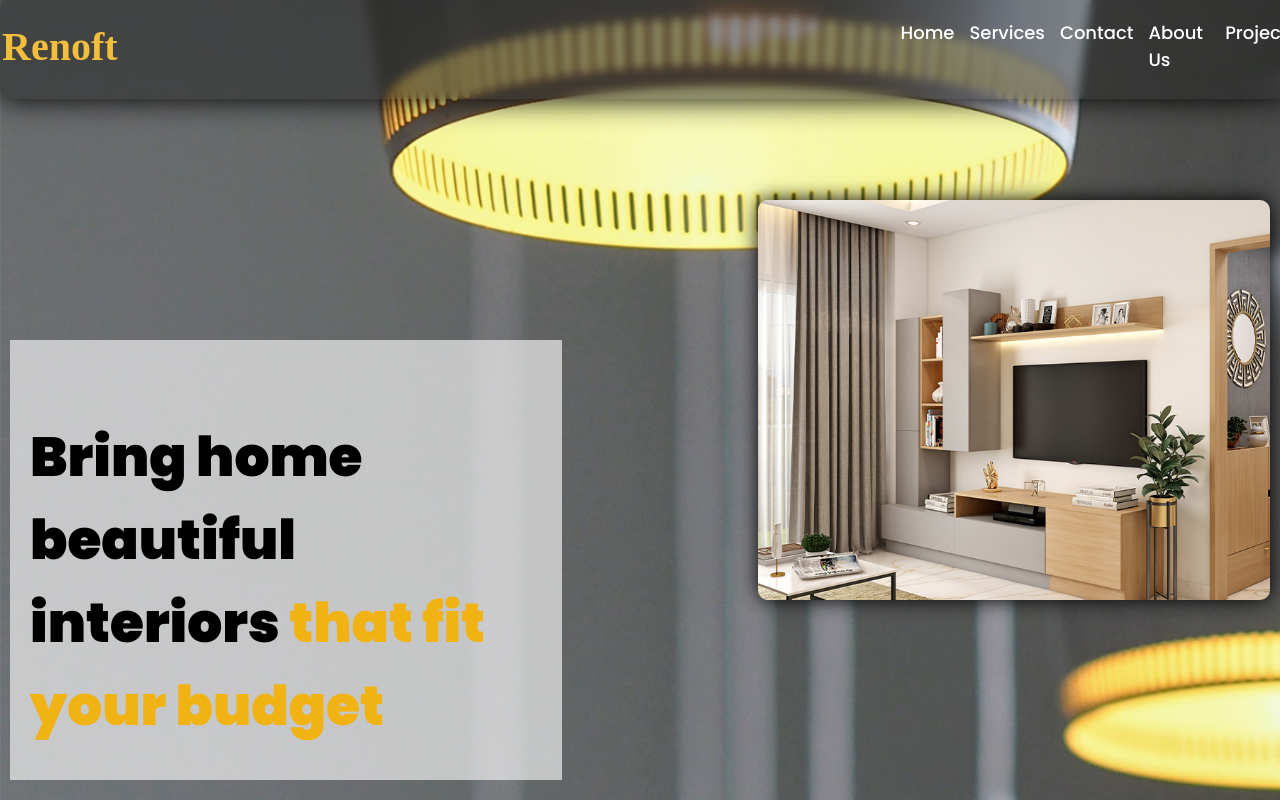
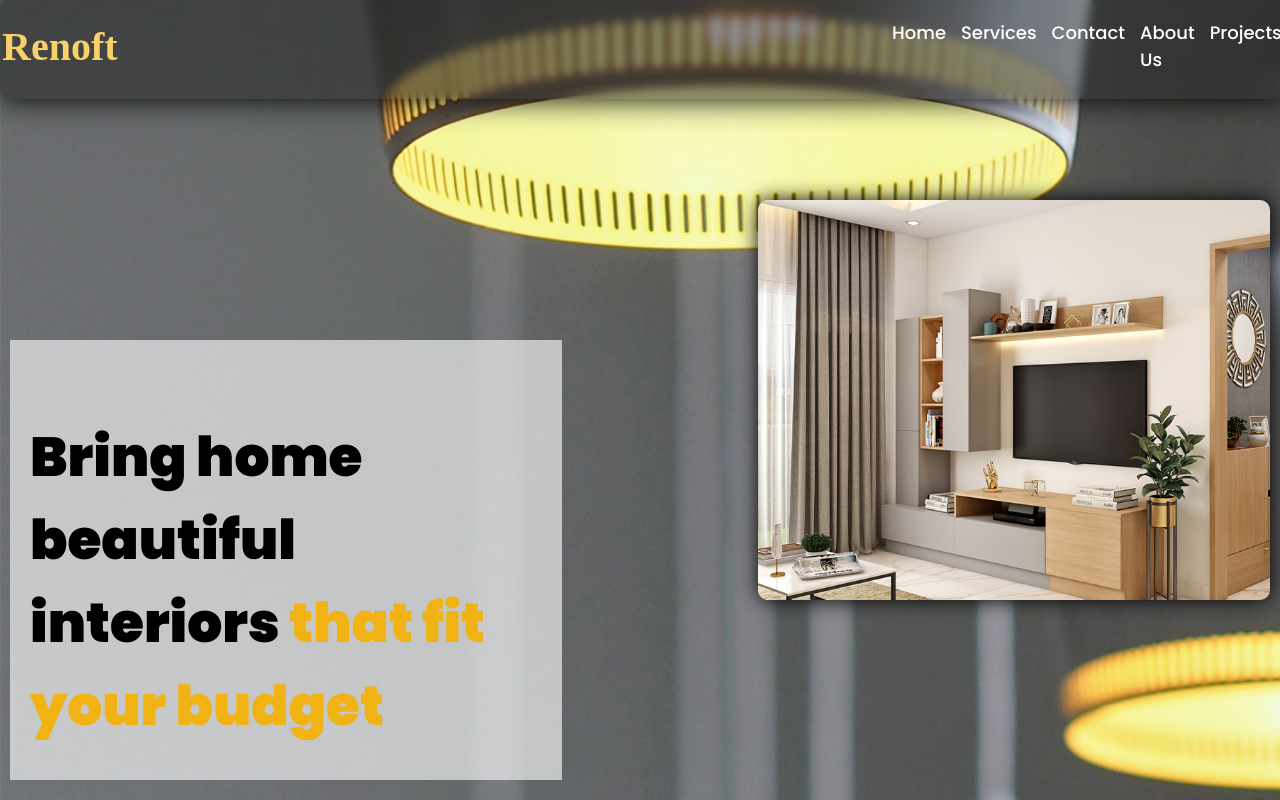
Before and after one commit to Surendar03/interior-design-website, a React (Create React App) app in the folder interior/: page / in a window 1280 px wide. In both pictures the pointer is over the link 59 px from the left and 46 px from the top of the page. Shown: the top 800 px of the page. Built offline with nearby package versions, Linux system fonts and the light colour scheme.

Commit message:
Update App.css

```diff
--- a/interior/src/App.css
+++ b/interior/src/App.css
@@ -26,7 +26,7 @@ nav .nav-content{
   justify-content: center;
 }
 .logo{
-  width: 8%;
+  width: 100px;
     height: 8%;
     padding-right: 750px;
 }
@@ -36,6 +36,9 @@ nav .logo a{
   color: rgb(242, 190, 60);
   font-family: Didot;
   text-decoration: none;
+}
+nav .logo a:hover{
+  color: rgb(249, 209, 106);
 }
 .nav-content .nav-links{
   display: flex;
```
